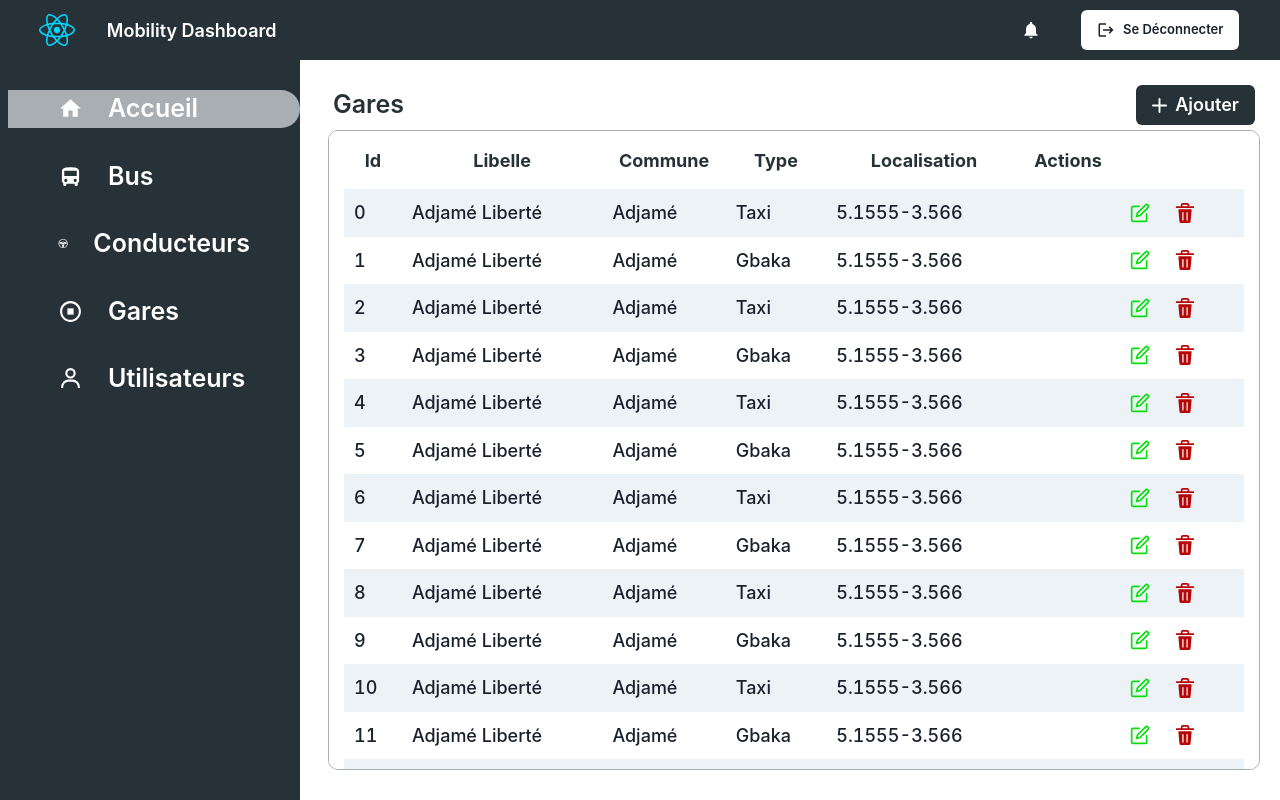
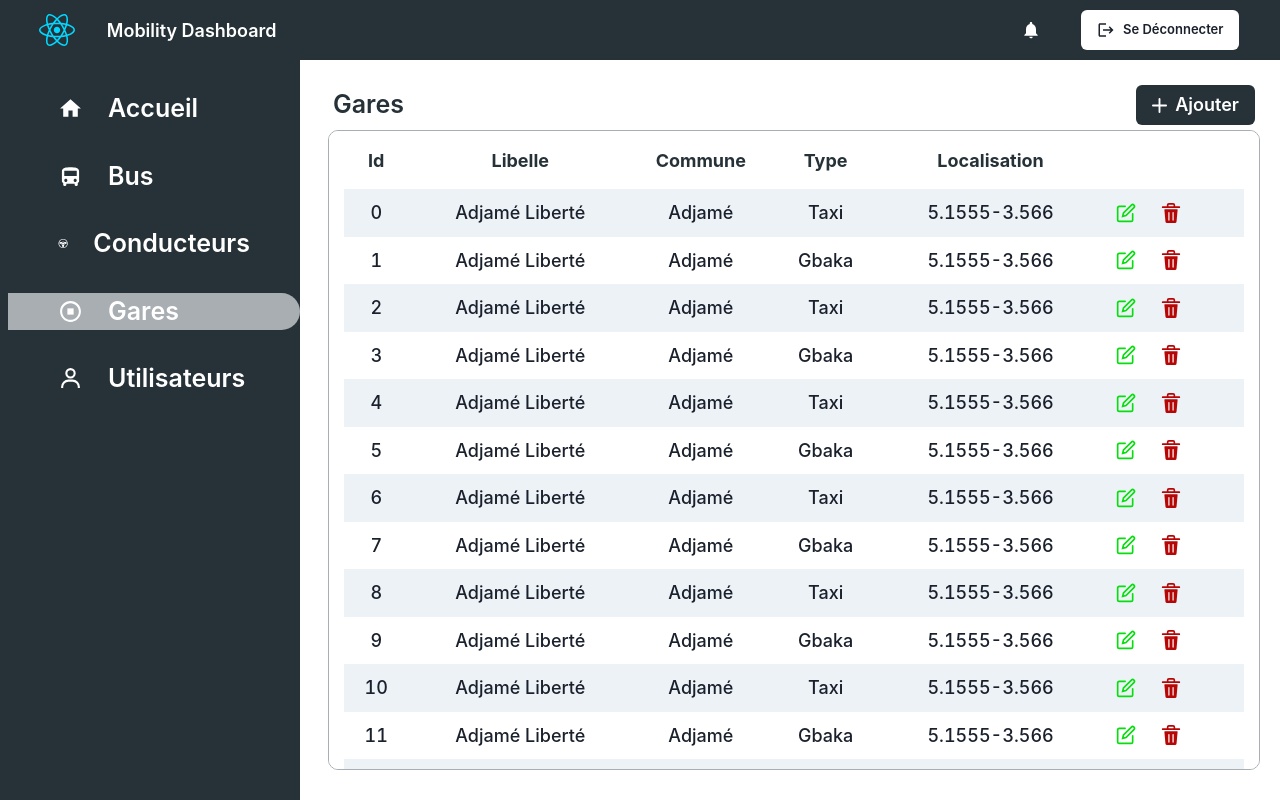
Before and after one commit to sackoba11/mobilityAdmin, a React (Vite) app: page /gares in a window 1280 px wide. Built offline with nearby package versions, Linux system fonts and the light colour scheme.

Commit message:
fixed navbar and TableRowImput

```diff
--- a/src/Components/Main-content/StyledHeaderContent.tsx
+++ b/src/Components/Main-content/StyledHeaderContent.tsx
@@ -17,8 +17,9 @@ const StyledHead = styled.div`
 
 type Title={
     page:string
+    onPressed:()=>void
 }
-export const StyledHeaderContent  =({page}:Title) =>{
+export const StyledHeaderContent  =({page, onPressed}:Title) =>{
   return (
     <StyledHead>
       <span>{page}</span>
@@ -28,7 +29,7 @@ export const StyledHeaderContent  =({page}:Title) =>{
         color={AppColors.white}
         fontSize={18}
         variant="solid"
-        onClick={() => alert("Ajouter")}
+        onClick={() => onPressed()}
       >
         Ajouter
       </Button>
--- a/src/Components/Main-content/TableBody.tsx
+++ b/src/Components/Main-content/TableBody.tsx
@@ -1,23 +1,29 @@
-import { Tbody, } from "@chakra-ui/react"
-import { TableHeaderBus } from "../../interfaces/Bus"
-import { TableRow } from "./TableRow"
+import { Tbody } from "@chakra-ui/react";
+import { TableHeaderBus } from "../../interfaces/Bus";
+import { TableRow } from "./TableRow";
+import { TableRowImput } from "./TableRowImput";
 
-type DataList={
-    dataTitle:TableHeaderBus[],
-    // eslint-disable-next-line @typescript-eslint/no-explicit-any
-    data:any
-}
+type DataList = {
+  dataTitle: TableHeaderBus[];
+  // eslint-disable-next-line @typescript-eslint/no-explicit-any
+  data: any;
+  editImput:()=>void
+  editable:boolean
+};
 
+export const TableBody = ({ data, dataTitle, editImput, editable}: DataList) => {
 
-
-export const TableBody=({data,dataTitle}:DataList)=>{
-    console.log(dataTitle[5])
-    return(
-        <Tbody>
-
-              {data.map((dataItem: any, index: number) => (
-                <TableRow data={dataItem} dataTitle={dataTitle} index={index}/>
-
-              ))}
-            </Tbody>)
-}
+  return (
+    <Tbody>
+      {data.map((dataItem: never, index: number) => (
+        <TableRow
+          key={index}
+          data={dataItem}
+          dataTitle={dataTitle}
+          index={index}
+        />
+      ))}
+    { editable? <TableRowImput editImput={editImput} dataTitle={dataTitle}/>:null}
+    </Tbody>
+  );
+};
--- a/src/Components/Main-content/TableHeader.tsx
+++ b/src/Components/Main-content/TableHeader.tsx
@@ -3,6 +3,8 @@ import styled from "styled-components";
 import AppColors from "../../Common/Theme/Colors";
 
 const StyledTh = styled.th`
+  align-items: center;
+  align-content: center;
   font-weight: 700;
   font-size: 18px;
   padding-bottom: 15px;
@@ -10,14 +12,15 @@ const StyledTh = styled.th`
 `;
 
 type TableHeaderText = {
-     label: string
-     };
+  label: string;
+};
 
-     type TableList={
-        title: TableHeaderText[]
-     }
+type TableList = {
+  title: TableHeaderText[];
+};
 
-export const TableHeaderContent = ({ title}: TableList) => {
+export const TableHeaderContent = ({ title }: TableList) => {
+
   return (
     <Thead>
       <Tr>
@@ -25,6 +28,7 @@ export const TableHeaderContent = ({ title}: TableList) => {
           <StyledTh key={index}>{label.label}</StyledTh>
         ))}
       </Tr>
+
     </Thead>
   );
 };
--- a/src/Components/Main-content/TableRow.tsx
+++ b/src/Components/Main-content/TableRow.tsx
@@ -19,14 +19,10 @@ const StyledTd = styled.td`
 export const TableRow = ({ dataTitle, data, index }: DataList) => {
   return (
     <Tr key={index}>
-      {dataTitle.map((dataTitleItem, index) => (
-        <>
-          <StyledTd key={index }>
-            {data[dataTitleItem.label.toLowerCase()]}
-          </StyledTd>
-
-
-        </>
+      {dataTitle.map((dataTitleItem, i) => (
+        <StyledTd key={i} align="center">
+          {data[dataTitleItem.label.toLowerCase()]}
+        </StyledTd>
       ))}
       <IconsEditDelette />{" "}
     </Tr>
--- /dev/null
+++ b/src/Components/Main-content/TableRowImput.tsx
@@ -0,0 +1,40 @@
+import { Button, Input, Td, Tr } from "@chakra-ui/react";
+import { TableHeaderBus } from "../../interfaces/Bus";
+import { CloseIcon } from "@chakra-ui/icons";
+
+type DataList = {
+  dataTitle: TableHeaderBus[];
+  editImput: ()=>void;
+};
+
+export const TableRowImput = ({ dataTitle, editImput }: DataList) => {
+
+  return (
+    <Tr>
+      {dataTitle.map((column, i) => (
+        <Td key={i}>
+          <Input
+            // w="90%"
+            name={column.label}
+            placeholder={column.label}
+            size="lg"
+          />
+          {i == dataTitle.length - 1 && (
+            <Button
+              style={{ marginLeft: "10%", }}
+              onClick={() => {
+                editImput()
+              }}
+              children={<CloseIcon />}
+            />
+          )}
+        </Td>
+      ))}{" "}
+    </Tr>
+  );
+};
+// <Td
+//     key={i}>
+//     <Input w="90%" ref={inputRefs[i]} value={inputsValuesStates.get(column)?.[0]} onChange={()=>inputsValuesStates.get(column)?.[1](()=>inputRefs[i].current!.value)} onKeyDown={(e)=>handleSubmit(e,i)}  name={column.label} placeholder={column.label} size='lg' />
+//     {i==columns.length-1 && <Button style={{marginLeft:"3%"}} onClick={onEditPressed} children={<CloseIcon />} />}
+// </Td>
--- a/src/Components/NavBars/NavBar.tsx
+++ b/src/Components/NavBars/NavBar.tsx
@@ -1,20 +1,17 @@
 import { styled } from "styled-components";
-import { Link } from "react-router-dom";
+import {  NavLink } from "react-router-dom";
 import AppColors from "../../Common/Theme/Colors";
 import { IoMdBus } from "react-icons/io";
 import { MdHome } from "react-icons/md";
 import { BiStopCircle, BiUser } from "react-icons/bi";
 import { GiSteeringWheel } from "react-icons/gi";
-import { useState } from "react";
 
 const HeaderStyled = styled.div`
-  /* display: flex; */
-  flex-direction: column;
   color: ${AppColors.white};
   font-size: 25px;
 `;
 
-const StyledItem = styled(Link)`
+const StyledItem = styled(NavLink)`
   display: flex;
   flex-direction: row;
   align-items: center;
@@ -24,17 +21,15 @@ const StyledItem = styled(Link)`
 `;
 
 function NavBar() {
-  const [index, setIndex] = useState(0);
 
   return (
     <HeaderStyled>
       <StyledItem
         to="/"
-          onClick={() => setIndex(0)}
-          style={
-            index == 0
+        style={({ isActive }) =>
+          isActive
             ? { backgroundColor: AppColors.gray }
-              : { backgroundColor: "transparent" }
+            : { }
         }
       >
         <MdHome style={{ marginRight: "25px" }} />
@@ -42,8 +37,11 @@ function NavBar() {
       </StyledItem>
       <StyledItem
         to="/bus"
-          onClick={() => setIndex(1)}
-          style={index == 1 ? { backgroundColor: AppColors.gray } : {}}
+        style={({ isActive }) =>
+          isActive
+            ? { backgroundColor: AppColors.gray }
+            : {}
+        }
       >
         {" "}
         <IoMdBus style={{ marginRight: "25px" }} /> Bus
@@ -51,8 +49,11 @@ function NavBar() {
 
       <StyledItem
         to="/drivers"
-          onClick={() => setIndex(2)}
-          style={index == 2 ? { backgroundColor: AppColors.gray } : {}}
+        style={({ isActive }) =>
+          isActive
+            ? { backgroundColor: AppColors.gray }
+            : {}
+        }
       >
         {" "}
         <GiSteeringWheel style={{ marginRight: "25px" }} />
@@ -60,8 +61,11 @@ function NavBar() {
       </StyledItem>
       <StyledItem
         to="/gares"
-          onClick={() => setIndex(3)}
-          style={index == 3 ? { backgroundColor: AppColors.gray } : {}}
+        style={({ isActive }) =>
+          isActive
+            ? { backgroundColor: AppColors.gray }
+            : {}
+        }
       >
         {" "}
         <BiStopCircle style={{ marginRight: "25px" }} />
@@ -69,14 +73,16 @@ function NavBar() {
       </StyledItem>
       <StyledItem
         to="/users"
-          onClick={() => setIndex(4)}
-          style={index == 4 ? { backgroundColor: AppColors.gray } : {}}
+        style={({ isActive }) =>
+          isActive
+            ? { backgroundColor: AppColors.gray }
+            : {}
+        }
       >
         {" "}
         <BiUser style={{ marginRight: "25px" }} />
         Utilisateurs
       </StyledItem>
-
     </HeaderStyled>
   );
 }
--- a/src/interfaces/Bus.ts
+++ b/src/interfaces/Bus.ts
@@ -27,10 +27,6 @@ export const tableHeaderBus:TableHeaderBus[] = [
   {
     label: "Itineraire",
   },
-  {
-    label: "Statut",
-  },
-  {
-    label: "Actions",
-  },
+
+
 ];
--- a/src/interfaces/Driver.ts
+++ b/src/interfaces/Driver.ts
@@ -14,7 +14,5 @@ export type Driver = {
     {
         label: "Email",
     },
-    {
-      label: "Actions",
-    },
+
   ];
--- a/src/interfaces/User.ts
+++ b/src/interfaces/User.ts
@@ -14,7 +14,5 @@ export type AllUsers = {
     {
         label: "Email",
     },
-    {
-        label: "Actions",
-    },
+
   ];
--- a/src/interfaces/station.ts
+++ b/src/interfaces/station.ts
@@ -24,7 +24,5 @@ export const TableHeaderStation = [
     label: "Localisation",
   },
 
-  {
-    label: "Actions",
-  },
+
 ];
--- a/src/views/Bus-page/BusPage.tsx
+++ b/src/views/Bus-page/BusPage.tsx
@@ -5,6 +5,7 @@ import { StyledTable, StylesAppContent } from "../../Components/Main-content/Sty
 import { StyledHeaderContent } from "../../Components/Main-content/StyledHeaderContent";
 import { TableHeaderContent } from "../../Components/Main-content/TableHeader";
 import { TableBody } from "../../Components/Main-content/TableBody";
+import { useState } from "react";
 
 
 
@@ -12,14 +13,20 @@ import { TableBody } from "../../Components/Main-content/TableBody";
 
 const BusPage = () => {
   const busList = getBusData();
+  const [isEditable, setSetEditable] = useState<boolean>(false)
+    const switchToEdit = () => {
+        setSetEditable(() => !isEditable)
+    }
   return (
     <StylesAppContent>
-      <StyledHeaderContent page={"Bus"} />
+      <StyledHeaderContent page={"Bus"} onPressed={()=>{
+        setSetEditable(true)
+      }} />
       <StyledTable>
         <TableContainer>
           <Table variant="striped" size="sm">
             <TableHeaderContent title={tableHeaderBus} />
-            <TableBody data={busList} dataTitle={tableHeaderBus}/>
+            <TableBody editable={isEditable} editImput={switchToEdit} data={busList} dataTitle={tableHeaderBus}/>
           </Table>
         </TableContainer>
       </StyledTable>
```
Lines whose indentation alone changed are shown as unchanged.
